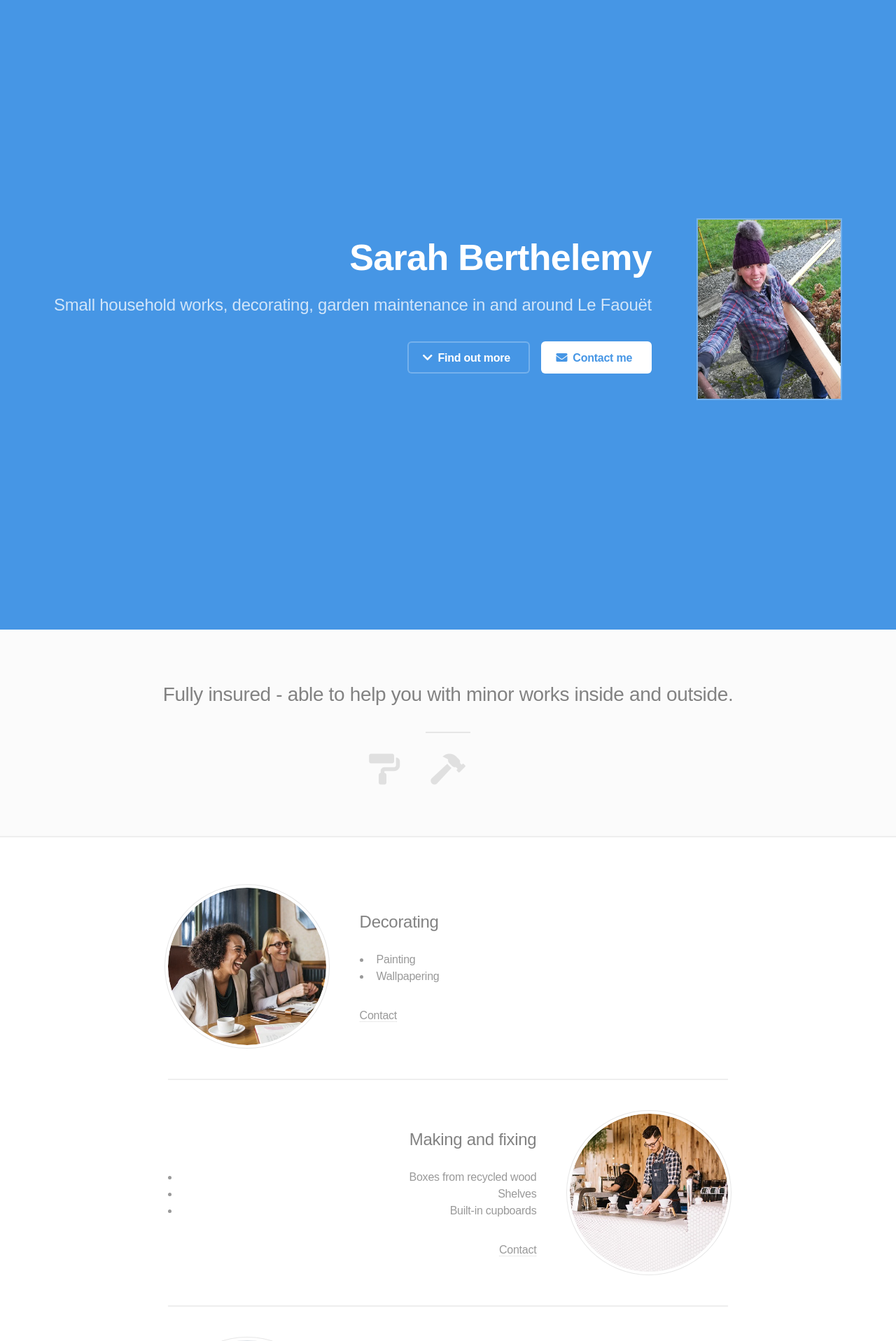
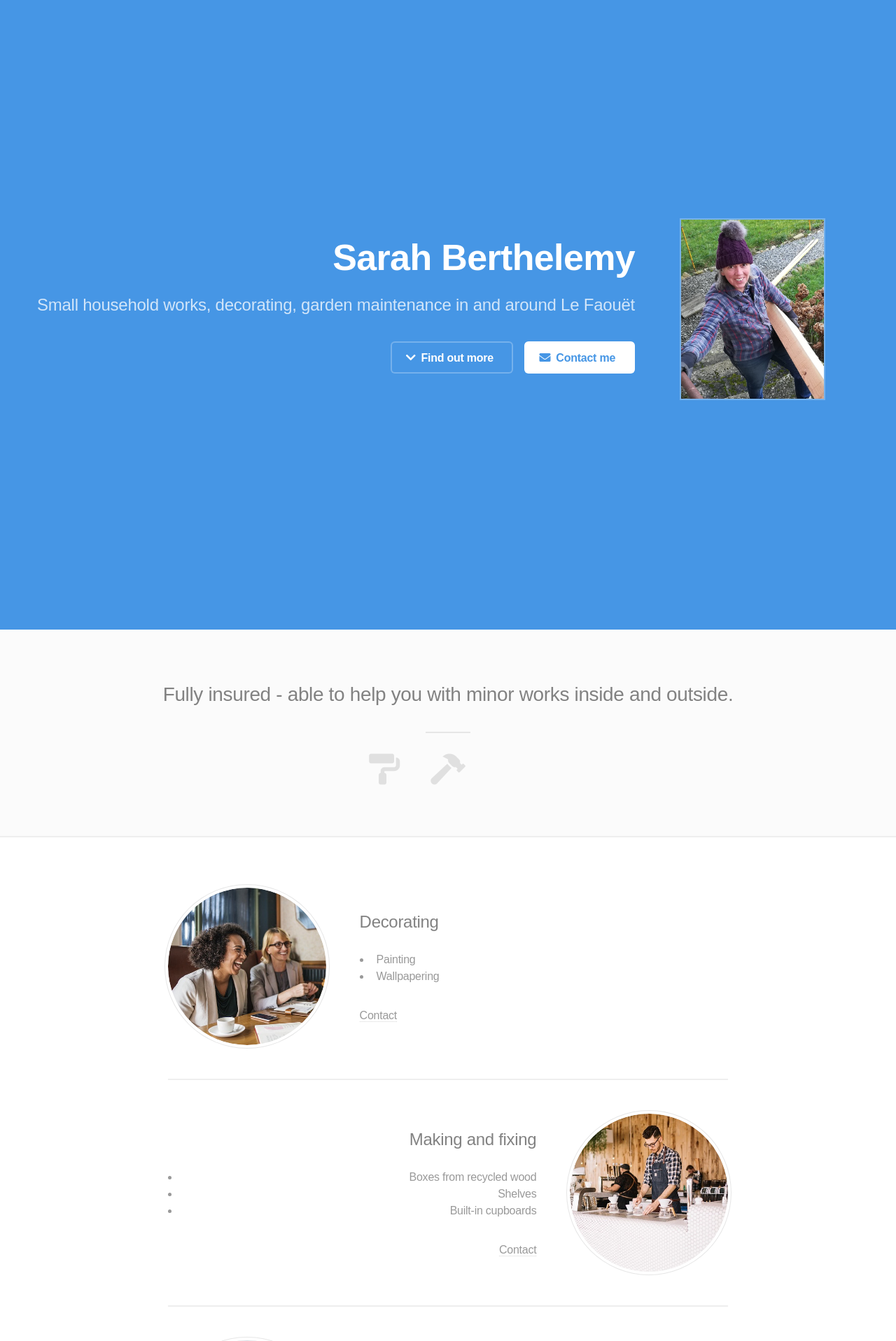
Before and after one commit to berthelemy/sarah.berthelemy.net, a Jekyll site: the page built from index.html, in a window 1280 px wide. Shown: the top 1917 px of the page at 70% size. Built offline with Jekyll 4.4.1, drawn with Linux system fonts in a browser that asks for light colours.

Commit message:
image positioning

```diff
--- a/assets/css/overrides.css
+++ b/assets/css/overrides.css
@@ -1,6 +1,10 @@
 .image.phone:before, .image.phone:after {
 				content: none;
 			}
+
+.image.phone {
+	margin-right: 3em;
+}
 
 p.caption {
 	font-size: 0.8em;
```
